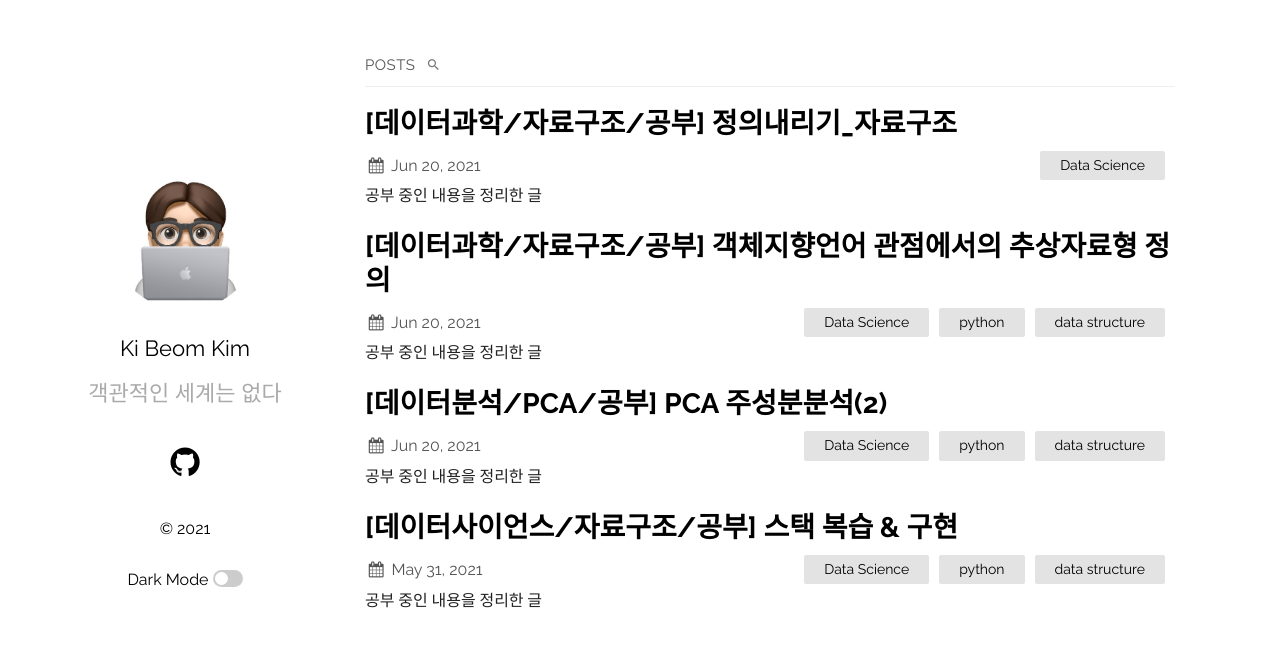
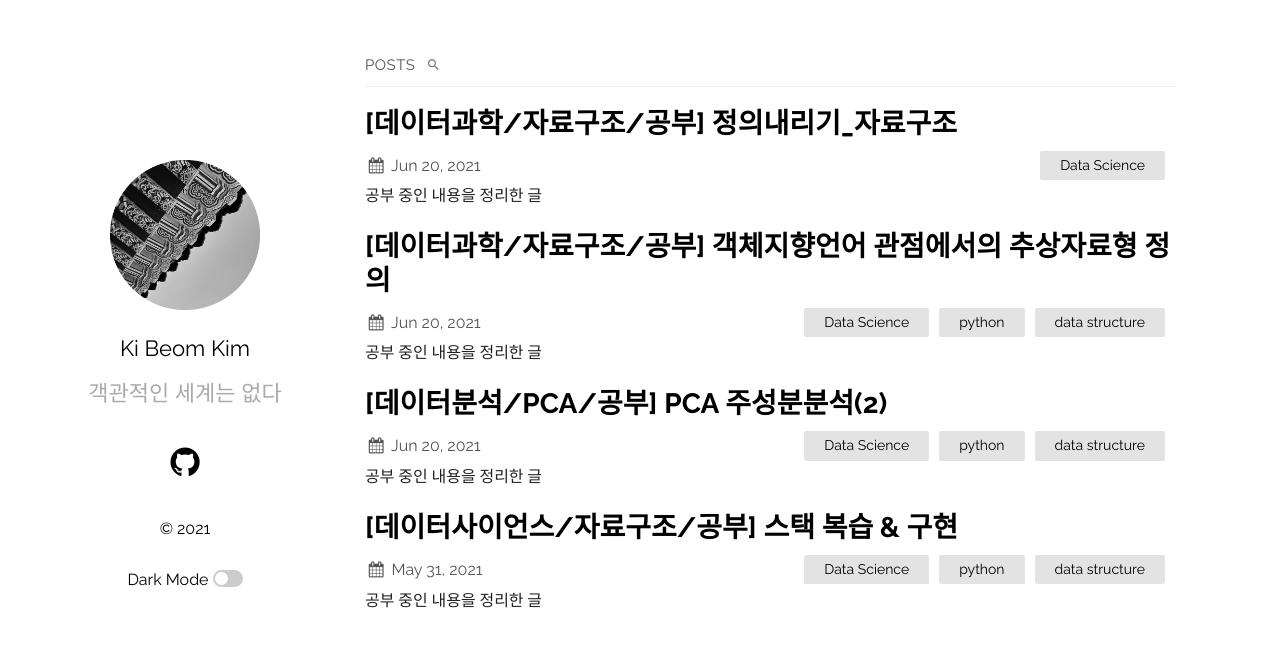
Before and after one commit to tigerkey10/tigerkey10.github.io, a Jekyll site: the page built from index.md, in a window 1280 px wide. Shown: the top 647 px of the page. Built offline with Jekyll 4.4.1, drawn with Linux system fonts in a browser that asks for light colours.

Commit message:
'image changed'

```diff
--- a/_config.yml
+++ b/_config.yml
@@ -18,7 +18,7 @@
   sitemap: true # set to true to generate sitemap.xml content
   search: true # set to true to enable searchbar
   dark_mode: true # set to true to add dark mode toggle
-  portfolio_image: "assets/emoge.png" # the path from the base directory of the site to the image to display (no / at the start)
+  portfolio_image: "assets/korea_dark.png" # the path from the base directory of the site to the image to display (no / at the start)
   html_lang: "en" # set the lang attribute of the <html> tag for the pages. See here for a list of codes: https://www.w3schools.com/tags/ref_country_codes.asp
   condensed_mobile:
     #- home
```
Also changed, not shown: 1 other file.
